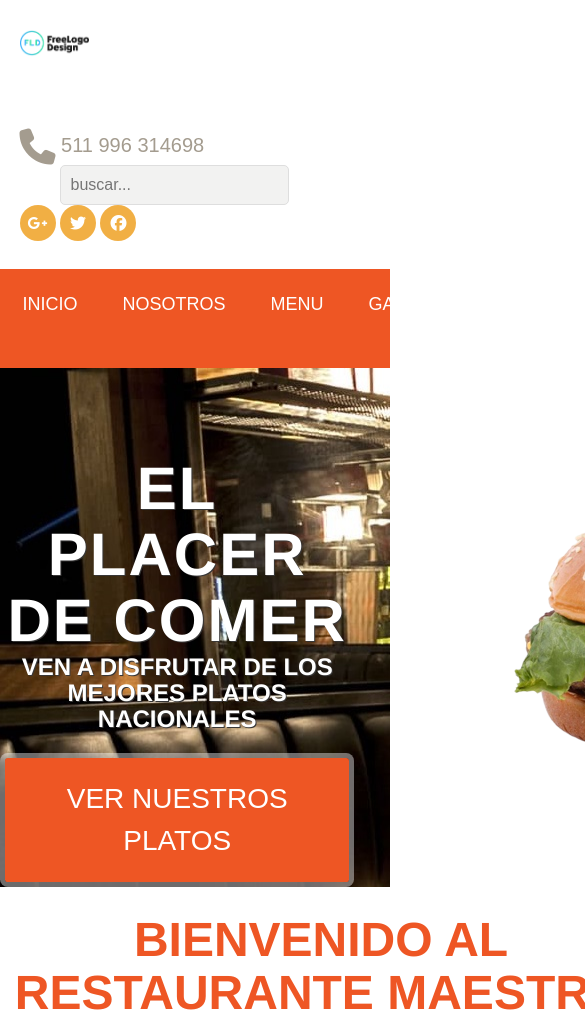
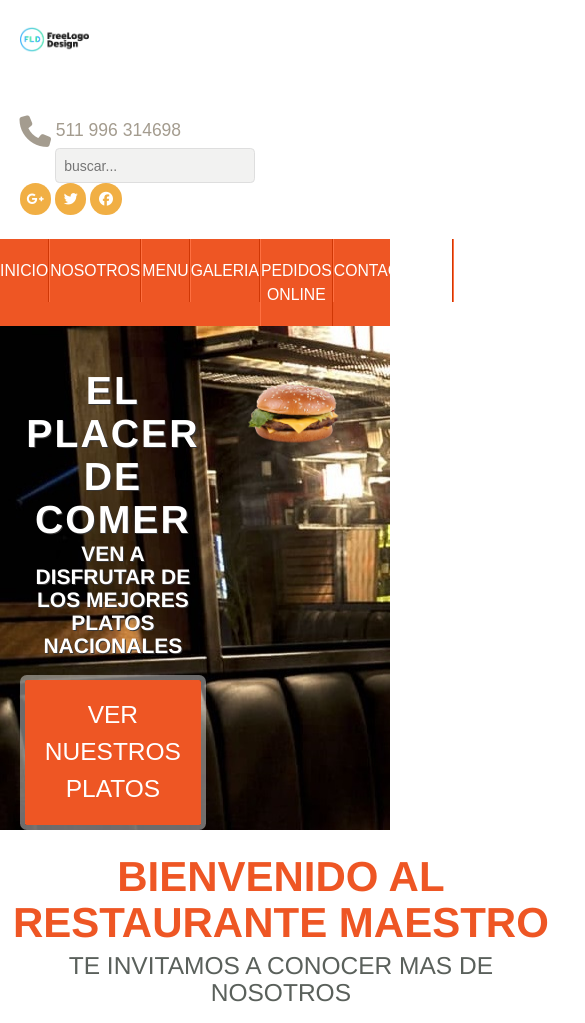
Before and after one commit to AndresLince/master-restaurant-course, a plain HTML site: page index.html in a window 390 px wide. Shown: the top 1023 px of the page, 585 px wide, since content can reach past the window. Drawn offline with Linux system fonts and the light colour scheme.

Commit message:
00011 - Inserting breakpoints

```diff
--- a/css/estilos.css
+++ b/css/estilos.css
@@ -115,9 +115,9 @@ nav.menu-principal li a{
     color: white;
     text-transform: uppercase;
     font-size: 1.125em;/*18-16*/
-    padding: 1.25em;/*18-16*/
-    border-left: 0.0625 solid #ff7041;/*1-16*/
-    border-right: 0.0625 solid #cf3705;/*1-16*/
+    padding: 1.25em 0;/*18-16*/
+    border-left: 0.0625em solid #ff7041;/*1-16*/
+    border-right: 0.0625em solid #cf3705;/*1-16*/
     -o-transition: all 0.5s ease;
     -webkit-transition: all 0.5s ease;
     transition: all 0.5s ease;
@@ -137,7 +137,7 @@ nav.menu-principal li a:hover{
                           ESTILOS PARA LA PRESENTACION
 ----------------------------------------------------------------------*/
 section.presentacion{
-    background: url("../images/fondo-presentacion.jpg");
+    background: url("../images/fondo-presentacion.jpg") no-repeat;
 }
 section.presentacion .texto-presentacion{
     float: left;
@@ -187,6 +187,7 @@ section.presentacion .images-presentacion{
 section.presentacion .images-presentacion img{
     position: relative;
     top: 2.5em;/*50-20*/
+    max-width: 100%;
 }
 
 /*--------------------------------------------------------------------
@@ -319,3 +320,28 @@ footer.piedepagina {
     text-align: center;
     padding: 10px 0;
 }
+
+/* -------------------------------------------------------------------
+                MediasQueries a los 1500px
+-------------------------------------------------------------------*/
+
+@media screen and (max-width: 1500px) {
+    section.presentacion .texto-presentacion h1{
+        font-size: 3em;/*60 - 16*/
+    }
+}/*Fin de medias queries a los 1500px*/
+/* -------------------------------------------------------------------
+                MediasQueries a los 810px
+-------------------------------------------------------------------*/
+
+@media screen and (max-width: 810px) {
+    section.presentacion .texto-presentacion h1{
+        font-size: 2.8em;/*60 - 16*/
+        margin: 1.1em 0 0 0;
+    }
+}/*Fin de medias queries a los 810px*/
+@media screen and (max-width: 966px) {
+    body{
+        font-size: 87.5%;
+    }
+}/*Fin de medias queries a los 810px*/
```
